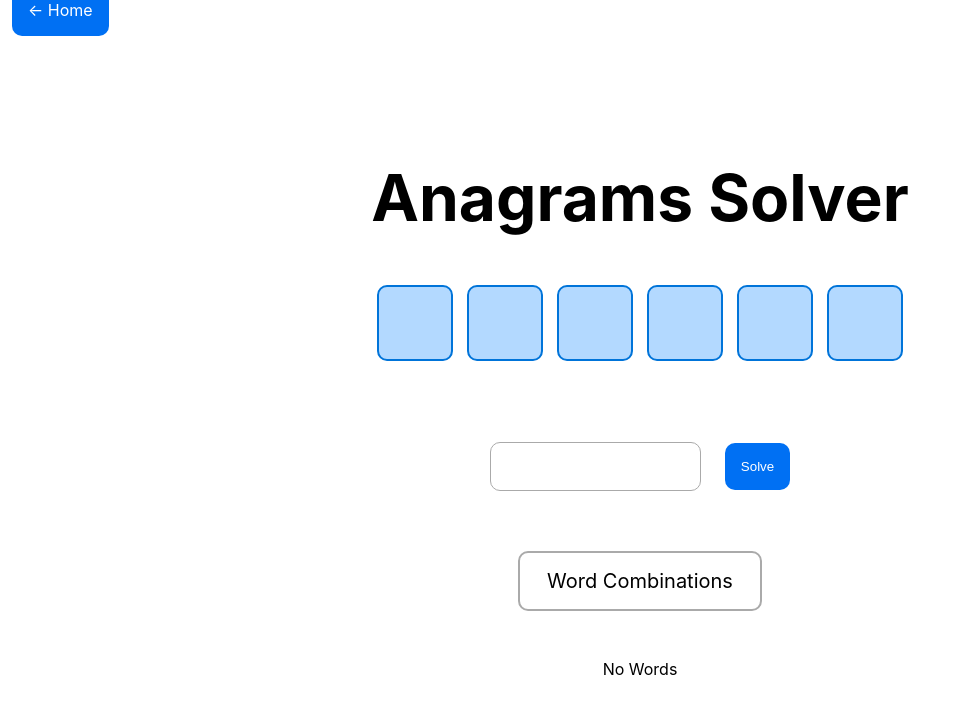
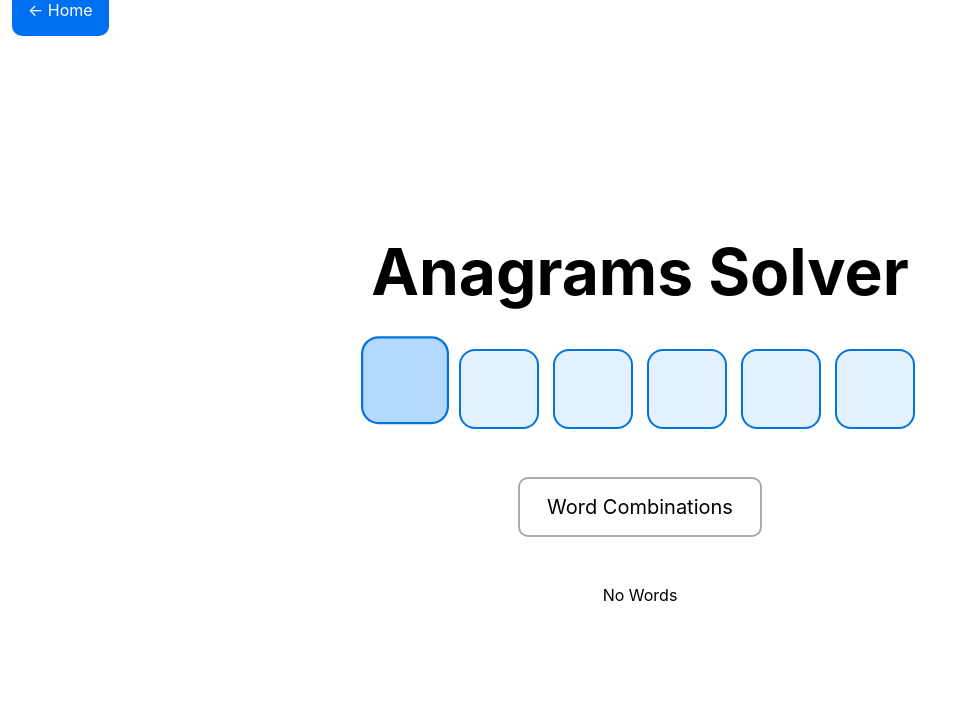
Before and after one commit to sb2bg/gamepigeon-solver, a Next.js app: page /anagrams in a window 1280 px wide. Shown: the top 714 px of the page, without its empty margins (0-966 px from the left). Built offline with nearby package versions, Linux system fonts and the light colour scheme.

Commit message:
Text field replaced by input boxes. Issues: Letter falls to bottom on hover Need to prompt to submit when user has filled all inputs

```diff
--- a/components/AnagramLetters.tsx
+++ b/components/AnagramLetters.tsx
@@ -1,18 +1,45 @@
 import { useState } from "react";
 import styles from "../styles/AnagramLetters.module.css";
+import LetterInputField from "./LetterInputField";
 
 interface AnagramLettersProps {
-  letters: string[];
+  onSubmit: (letters: string[]) => void;
 }
 
-const AnagramLetters: React.FC<AnagramLettersProps> = ({ letters }) => {
+const AnagramLetters: React.FC<AnagramLettersProps> = ({ onSubmit }) => {
+  const [letters, setLetters] = useState<string[]>(new Array(6).fill(""));
+  const [focused, setFocused] = useState<number>(0);
+
+  const handleSubmit = () => {
+    const joined = letters.join("");
+
+    if (joined.length === 6) {
+      onSubmit(letters);
+    }
+  };
+
   return (
     <div>
       <div className={styles.letters}>
         {letters.map((letter, index) => {
           return (
-            <div key={index} className={styles.letter}>
-              {letter}
+            <div key={index}>
+              <LetterInputField
+                letter={letter}
+                focused={focused === index}
+                setFocus={(_, j) => {
+                  if (j >= 0 && j < letters.length) {
+                    setFocused(j);
+                  }
+                }}
+                setLetter={(letter) => {
+                  const newLetters = [...letters];
+                  newLetters[index] = letter;
+                  setLetters(newLetters);
+                }}
+                index={[0, index]}
+                onSubmit={handleSubmit}
+              />
             </div>
           );
         })}
--- a/components/Banner.tsx
+++ /dev/null
@@ -1,15 +0,0 @@
-import styles from "../styles/Banner.module.css";
-
-interface BannerProps {
-  showing: boolean;
-}
-
-const Banner: React.FC<BannerProps> = ({ showing, children }) => {
-  return (
-    <div className={`${styles.banner} ${showing ? styles.showing : ""}`}>
-      {children}
-    </div>
-  );
-};
-
-export default Banner;
--- /dev/null
+++ b/components/LetterInputField.tsx
@@ -0,0 +1,70 @@
+import { useEffect, useRef, useState } from "react";
+import styles from "../styles/LetterInput.module.css";
+
+interface LetterInputFieldProps {
+  letter: string;
+  focused: boolean;
+  setFocus: (i: number, j: number) => void;
+  setLetter: (letter: string) => void;
+  index: [number, number];
+  onSubmit: () => void;
+}
+
+const LetterInputField: React.FC<LetterInputFieldProps> = ({
+  letter,
+  focused,
+  setFocus,
+  setLetter,
+  index,
+  onSubmit,
+}) => {
+  const letterRef = useRef<HTMLInputElement>(null);
+
+  const handleKeyDown = (e: React.KeyboardEvent<HTMLInputElement>) => {
+    e.preventDefault();
+
+    // check if alpha character was entered
+    if (e.key.length === 1 && e.key.match(/[a-z]/i)) {
+      setLetter(e.key.toUpperCase());
+      setFocus(index[0], index[1] + 1);
+    } else if (e.key === "Delete") {
+      setLetter("");
+    } else if (e.key === "Backspace") {
+      setLetter("");
+      setFocus(index[0], index[1] - 1);
+    } else if (e.key === "ArrowLeft") {
+      setFocus(index[0], index[1] - 1);
+    } else if (e.key === "ArrowRight") {
+      setFocus(index[0], index[1] + 1);
+    } else if (e.key === "ArrowUp") {
+      setFocus(index[0] - 1, index[1]);
+    } else if (e.key === "ArrowDown") {
+      setFocus(index[0] + 1, index[1]);
+    } else if (e.key === "Tab") {
+      setFocus(index[0], index[1] + 1);
+    } else if (e.key === "Enter") {
+      onSubmit();
+    }
+  };
+
+  useEffect(() => {
+    if (focused) {
+      letterRef.current?.focus();
+    }
+  });
+
+  return (
+    <input
+      ref={letterRef}
+      defaultValue={letter}
+      maxLength={1}
+      onKeyDown={handleKeyDown}
+      onPaste={undefined}
+      onDrop={undefined}
+      className={styles.letter}
+      type="text"
+    />
+  );
+};
+
+export default LetterInputField;
--- a/pages/anagrams.tsx
+++ b/pages/anagrams.tsx
@@ -1,46 +1,17 @@
 import Head from "next/head";
 import React, { useState } from "react";
 import AnagramLetters from "../components/AnagramLetters";
-import Banner from "../components/Banner";
 import WordGrid from "../components/WordGrid";
 import styles from "../styles/Index.module.css";
 import { solveAnagrams } from "../util/solver";
 
-const WordHunt = () => {
-  const [letters, setLetters] = useState(new Array(6).fill(" "));
+const WordHunt: React.FC = () => {
   const [words, setWords] = useState<string[]>([]);
-  const [show, setShow] = useState(false);
   const [loading, setLoading] = useState(false);
   const [lastQuery, setLastQuery] = useState("");
 
-  const handleChange = (e: any) => {
-    const newLetters = [];
-
-    for (const letter of e.target.value) {
-      if (letter.match(/[a-z]/i)) {
-        newLetters.push(letter.toUpperCase());
-      }
-    }
-
-    for (let i = newLetters.length; i < 6; i++) {
-      newLetters.push(" ");
-    }
-
-    setLetters(newLetters);
-  };
-
-  const handleSubmit = (event: any) => {
-    event.preventDefault();
-
-    const joined = letters.join("").trim();
-
+  const handleSubmit = (joined: string) => {
     if (joined.length < 6 || !joined.match(/[a-z]/i)) {
-      setShow(true);
-
-      setTimeout(() => {
-        setShow(false);
-      }, 3200);
-
       return;
     }
 
@@ -68,24 +39,11 @@ const WordHunt = () => {
 
       <main className={styles.main}>
         <h1 className={styles.title}>Anagrams Solver</h1>
-        <AnagramLetters letters={letters} />
-        <Banner showing={show}>
-          To submit, please make sure you have 6 alphabetic characters
-        </Banner>
-        <form onSubmit={handleSubmit}>
-          <input
-            autoCorrect="off"
-            autoCapitalize="off"
-            spellCheck={false}
-            className={styles.input}
-            maxLength={6}
-            onChange={handleChange}
-            type="text"
-          />
-          <button className={styles.submit} type="submit">
-            Solve
-          </button>
-        </form>
+        <AnagramLetters
+          onSubmit={(letters: string[]) => {
+            handleSubmit(letters.join(""));
+          }}
+        />
         <p className={styles.subtitle}>Word Combinations</p>
         <WordGrid words={words} loading={loading} />
       </main>
--- a/styles/AnagramLetters.module.css
+++ b/styles/AnagramLetters.module.css
@@ -1,26 +1,3 @@
-.letter {
-  display: flex;
-  align-items: center;
-  justify-content: center;
-  font-size: 1.5em;
-  margin: 0 7px;
-  padding: 1.5em;
-  max-width: 1.5em;
-  max-height: 1.5em;
-  margin-top: 50px;
-  margin-bottom: 5px;
-  border-radius: 10px;
-  background-color: #b3d9ff;
-  transition: 200ms;
-  border: 2px solid #0074d9;
-}
-
-.letter:hover {
-  z-index: 1;
-  filter: brightness(1.075);
-  transform: scale(1.1) translateY(-6px);
-}
-
 .letters {
   display: flex;
 }
--- a/styles/Banner.module.css
+++ /dev/null
@@ -1,18 +0,0 @@
-.banner {
-  transform: scale(0);
-  opacity: 0;
-  background-color: #ddd;
-  border: 2px solid #aaa;
-  padding: 10px;
-  border-radius: 10px;
-  min-width: 30.5%;
-  margin: 10px;
-  transition: transform 0.25s, opacity 0.125s;
-  text-align: center;
-  font-size: var(--font-md);
-}
-
-.showing {
-  transform: scale(1);
-  opacity: 1;
-}
--- a/styles/Index.module.css
+++ b/styles/Index.module.css
@@ -101,7 +101,6 @@
 }
 
 .input {
-  margin: 0.75rem;
   padding: 1rem;
   border: 1px solid #aaa;
   border-radius: 10px;
--- /dev/null
+++ b/styles/LetterInput.module.css
@@ -0,0 +1,24 @@
+.letter {
+  padding: 0;
+  text-align: center;
+  font-size: 1.5em;
+  width: calc(var(--font-lg) * 4);
+  height: calc(var(--font-lg) * 4);
+  margin: 40px 7px 0 7px;
+  border-radius: 20%;
+  background-color: #e2f0ff;
+  transition: 200ms;
+  border: 2px solid #0074d9;
+  outline: none;
+  user-select: none;
+}
+
+.letter:hover,
+.letter:focus {
+  transform: scale(1.1) translateY(-8px);
+}
+
+.letter:focus {
+  background-color: #b3d9ff;
+  color: #005fb3;
+}
```
